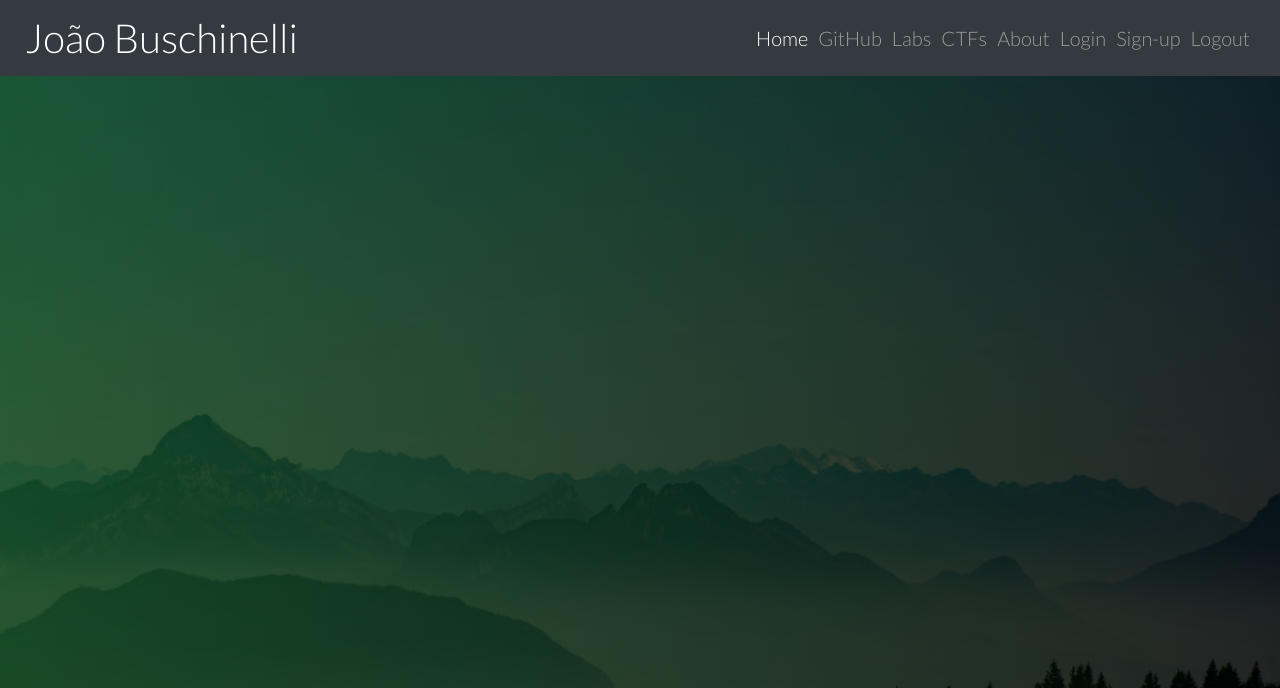
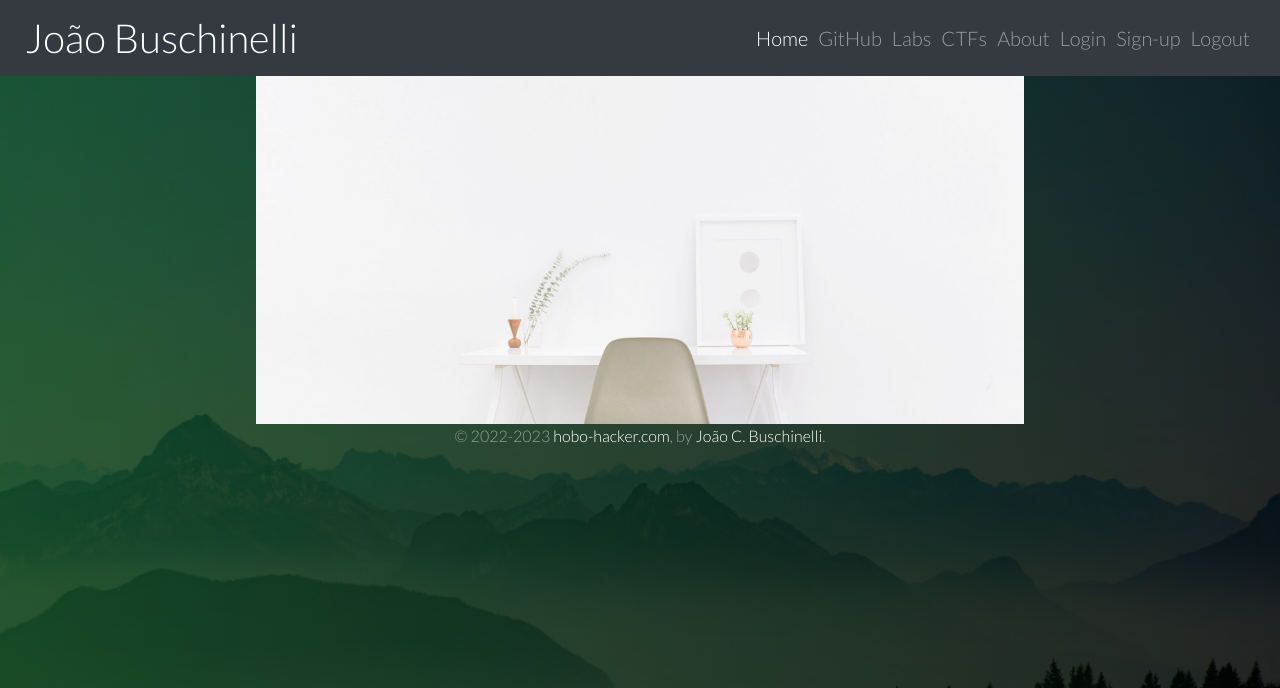
Before and after one commit to alexbsec/portfolio, a Flask app: template public/templates/base.html in a window 1280 px wide. Shown: the top 688 px of the page. Run offline with Flask 2, Linux system fonts and the light colour scheme; the template is opened without the code that fills it, so the values that code supplies are empty; some libraries are stand-ins or nearby versions.

Commit message:
making base template

```diff
--- a/public/templates/base.html
+++ b/public/templates/base.html
@@ -45,6 +45,15 @@
         </div>
     </nav>
 
+    <div class="jumbotron d-flex align-items-center" style="background-image: url(img/hero-2.jpg)">
+      {% block content %}
+      {% endblock %}
+    </div>
+  <footer class="mt-auto text-white-50">
+
+      <p>&copy; 2022<script>new Date().getFullYear()>2022&&document.write("-"+new Date().getFullYear());</script> <a class="text-white">hobo-hacker.com</a>, by <a href="https://www.linkedin.com/in/jo%C3%A3o-corr%C3%AAa-buschinelli-14bb59166/" class="text-white">João C. Buschinelli</a>.</p>
+  </footer>
+
 <script type="text/javascript" src="{{ url_for('js', filename='effect.js') }}"></script>
 
 </body>
```
